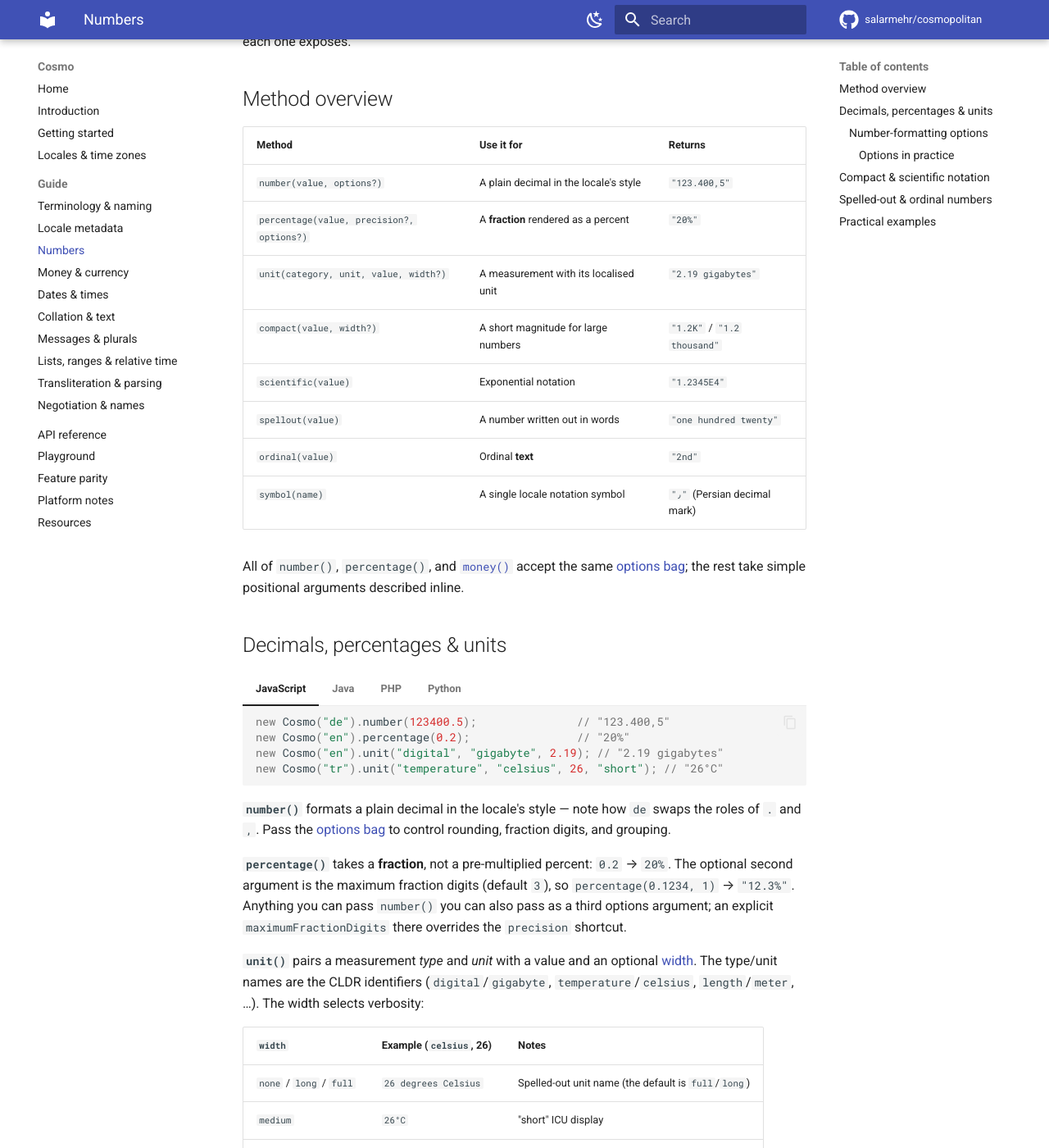
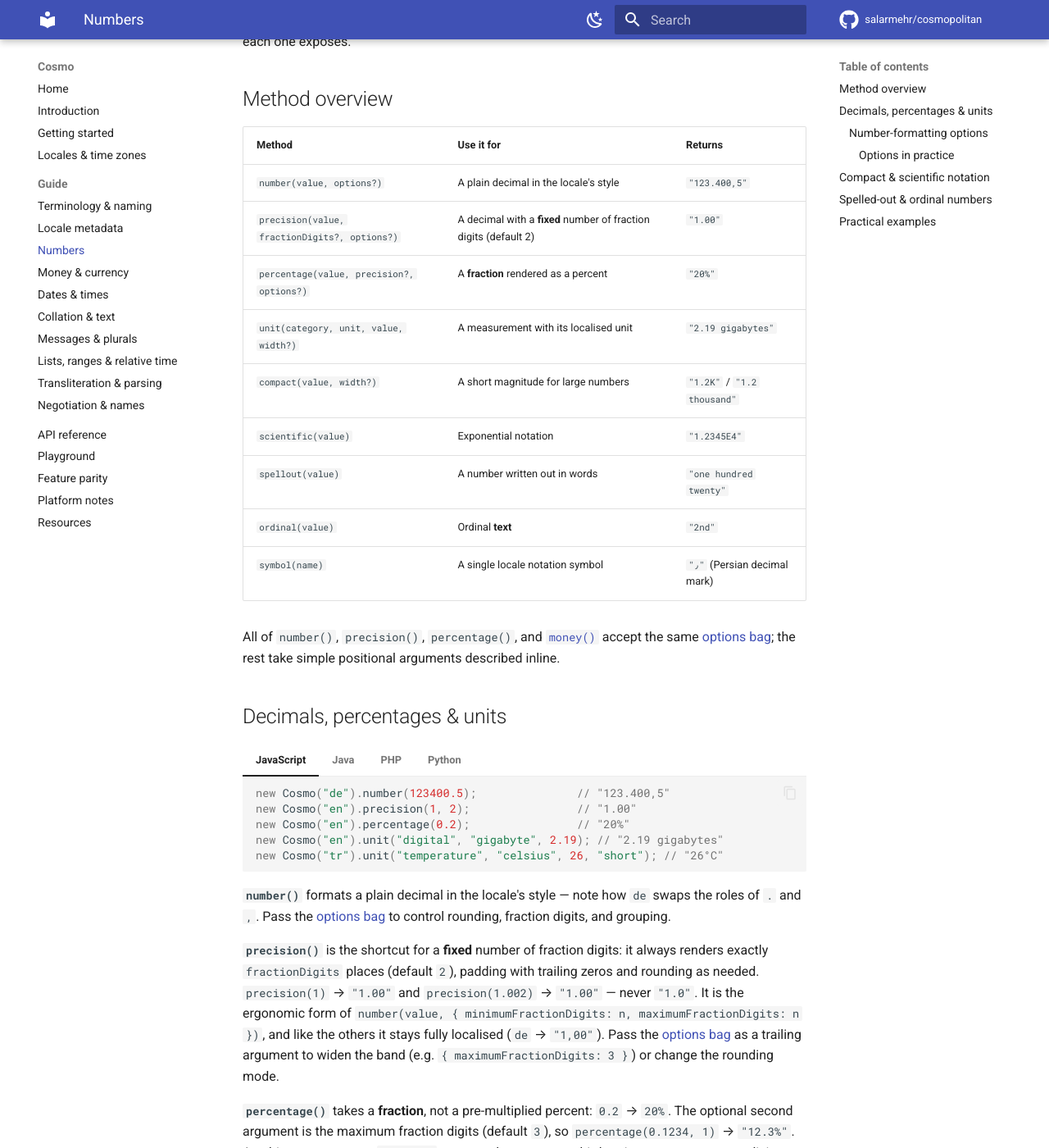
Before and after one commit to cosmo-intl/cosmo-docs, an MkDocs documentation site: the page built from docs/guide/numbers.md, in a window 1280 px wide and 1400 px high, scrolled down 337 px. Shown: the whole window at 82% size. Built offline with MkDocs 1.6.1 and Material for MkDocs 9.7.7, drawn with Linux system fonts in a browser that asks for light colours; comment, search, counter and statistics services are not loaded.

Commit message:
docs: document precision() number method
Add precision() to the numbers guide and parity matrix; rebuild the playground bundle from the JS dist.

````diff
--- a/docs/guide/numbers.md
+++ b/docs/guide/numbers.md
@@ -19,6 +19,7 @@ you which method to reach for, and exactly which knobs each one exposes.
 | Method | Use it for | Returns |
 |---|---|---|
 | `number(value, options?)` | A plain decimal in the locale's style | `"123.400,5"` |
+| `precision(value, fractionDigits?, options?)` | A decimal with a **fixed** number of fraction digits (default 2) | `"1.00"` |
 | `percentage(value, precision?, options?)` | A **fraction** rendered as a percent | `"20%"` |
 | `unit(category, unit, value, width?)` | A measurement with its localised unit | `"2.19 gigabytes"` |
 | `compact(value, width?)` | A short magnitude for large numbers | `"1.2K"` / `"1.2 thousand"` |
@@ -27,8 +28,8 @@ you which method to reach for, and exactly which knobs each one exposes.
 | `ordinal(value)` | Ordinal **text** | `"2nd"` |
 | `symbol(name)` | A single locale notation symbol | `"٫"` (Persian decimal mark) |
 
-All of `number()`, `percentage()`, and [`money()`](money.md) accept the same
-[options bag](#number-formatting-options); the rest take simple positional
+All of `number()`, `precision()`, `percentage()`, and [`money()`](money.md) accept
+the same [options bag](#number-formatting-options); the rest take simple positional
 arguments described inline.
 
 ## Decimals, percentages & units
@@ -37,6 +38,7 @@ arguments described inline.
 
     ```js
     new Cosmo("de").number(123400.5);               // "123.400,5"
+    new Cosmo("en").precision(1, 2);                // "1.00"
     new Cosmo("en").percentage(0.2);                // "20%"
     new Cosmo("en").unit("digital", "gigabyte", 2.19); // "2.19 gigabytes"
     new Cosmo("tr").unit("temperature", "celsius", 26, "short"); // "26°C"
@@ -46,6 +48,7 @@ arguments described inline.
 
     ```java
     new Cosmo("de").number(123400.5);               // "123.400,5"
+    new Cosmo("en").precision(1, 2);                // "1.00"
     new Cosmo("en").percentage(0.2);                // "20%"
     new Cosmo("en").unit("digital", "gigabyte", 2.19); // "2.19 gigabytes"
     new Cosmo("tr").unit("temperature", "celsius", 26, "short"); // "26°C"
@@ -55,6 +58,7 @@ arguments described inline.
 
     ```php
     new Cosmo('de')->number(123400.5);              // "123.400,5"
+    new Cosmo('en')->precision(1, 2);               // "1.00"
     new Cosmo('en')->percentage(0.2);               // "20%"
     new Cosmo('en')->unit('digital', 'gigabyte', 2.19); // "2.19 gigabytes"
     new Cosmo('tr')->unit('temperature', 'celsius', 26, 'short'); // "26°C"
@@ -64,6 +68,7 @@ arguments described inline.
 
     ```python
     Cosmo("de").number(123400.5)                    # "123.400,5"
+    Cosmo("en").precision(1, 2)                     # "1.00"
     Cosmo("en").percentage(0.2)                     # "20%"
     Cosmo("en").unit("digital", "gigabyte", 2.19)   # "2.19 gigabytes"
     Cosmo("tr").unit("temperature", "celsius", 26, "short")  # "26°C"
@@ -72,6 +77,15 @@ arguments described inline.
 **`number()`** formats a plain decimal in the locale's style — note how `de` swaps
 the roles of `.` and `,`. Pass the [options bag](#number-formatting-options) to
 control rounding, fraction digits, and grouping.
+
+**`precision()`** is the shortcut for a **fixed** number of fraction digits: it
+always renders exactly `fractionDigits` places (default `2`), padding with trailing
+zeros and rounding as needed. `precision(1)` → `"1.00"` and `precision(1.002)` →
+`"1.00"` — never `"1.0"`. It is the ergonomic form of
+`number(value, { minimumFractionDigits: n, maximumFractionDigits: n })`, and like
+the others it stays fully localised (`de` → `"1,00"`). Pass the
+[options bag](#number-formatting-options) as a trailing argument to widen the band
+(e.g. `{ maximumFractionDigits: 3 }`) or change the rounding mode.
 
 **`percentage()`** takes a **fraction**, not a pre-multiplied percent: `0.2` →
 `20%`. The optional second argument is the maximum fraction digits (default `3`),
@@ -99,8 +113,8 @@ selects verbosity:
 
 ### Number-formatting options
 
-`number()`, `percentage()`, and [`money()`](money.md) accept an **options bag** —
-the same keys in every port, even `camelCase` in Python, so one JSON config travels
+`number()`, `precision()`, `percentage()`, and [`money()`](money.md) accept an
+**options bag** — the same keys in every port, even `camelCase` in Python, so one JSON config travels
 between languages unchanged (see [Terminology](terminology.md#naming-conventions)).
 Java passes a `Map<String, Object>` with the same camelCase keys.
 
--- a/docs/javascripts/cosmopolitan/cosmo.js
+++ b/docs/javascripts/cosmopolitan/cosmo.js
@@ -238,6 +238,22 @@ export class Cosmo {
      */
     number(value, options = {}) {
         return new Intl.NumberFormat(this.locale, { ...options }).format(value);
+    }
+    /**
+     * Formats a number with a fixed number of fraction digits — always exactly
+     * `fractionDigits`, padding with trailing zeros and rounding as needed. Use it
+     * when you want `1` to render as `"1.00"` and `1.002` to stay `"1.00"`, never
+     * `"1.0"`. Pass {@link NumberOptions} to widen
+     * the band (e.g. `{ maximumFractionDigits: 3 }`) or tweak rounding/grouping.
+     * @param fractionDigits Fixed fraction digits (sets both the min and the max); defaults to 2.
+     * @param options Optional rounding/grouping controls ({@link NumberOptions}).
+     */
+    precision(value, fractionDigits = 2, options = {}) {
+        return new Intl.NumberFormat(this.locale, {
+            minimumFractionDigits: fractionDigits,
+            maximumFractionDigits: fractionDigits,
+            ...options,
+        }).format(value);
     }
     /**
      * Formats a fraction as a localised percentage (e.g. `0.2` → `"20%"`).
@@ -627,7 +643,12 @@ export class Cosmo {
         if (typeof fn !== "function") {
             throw new UnsupportedError("supportedValues() requires Intl.supportedValuesOf (Node 18+).");
         }
-        return fn(key);
+        try {
+            return fn(key);
+        }
+        catch {
+            throw new InvalidArgumentError(`"${key}" is not a valid supportedValues key.`);
+        }
     }
     // #endregion
     // #region case transforms
````
Also changed, not shown: docs/parity.md (+1 -0 lines).
